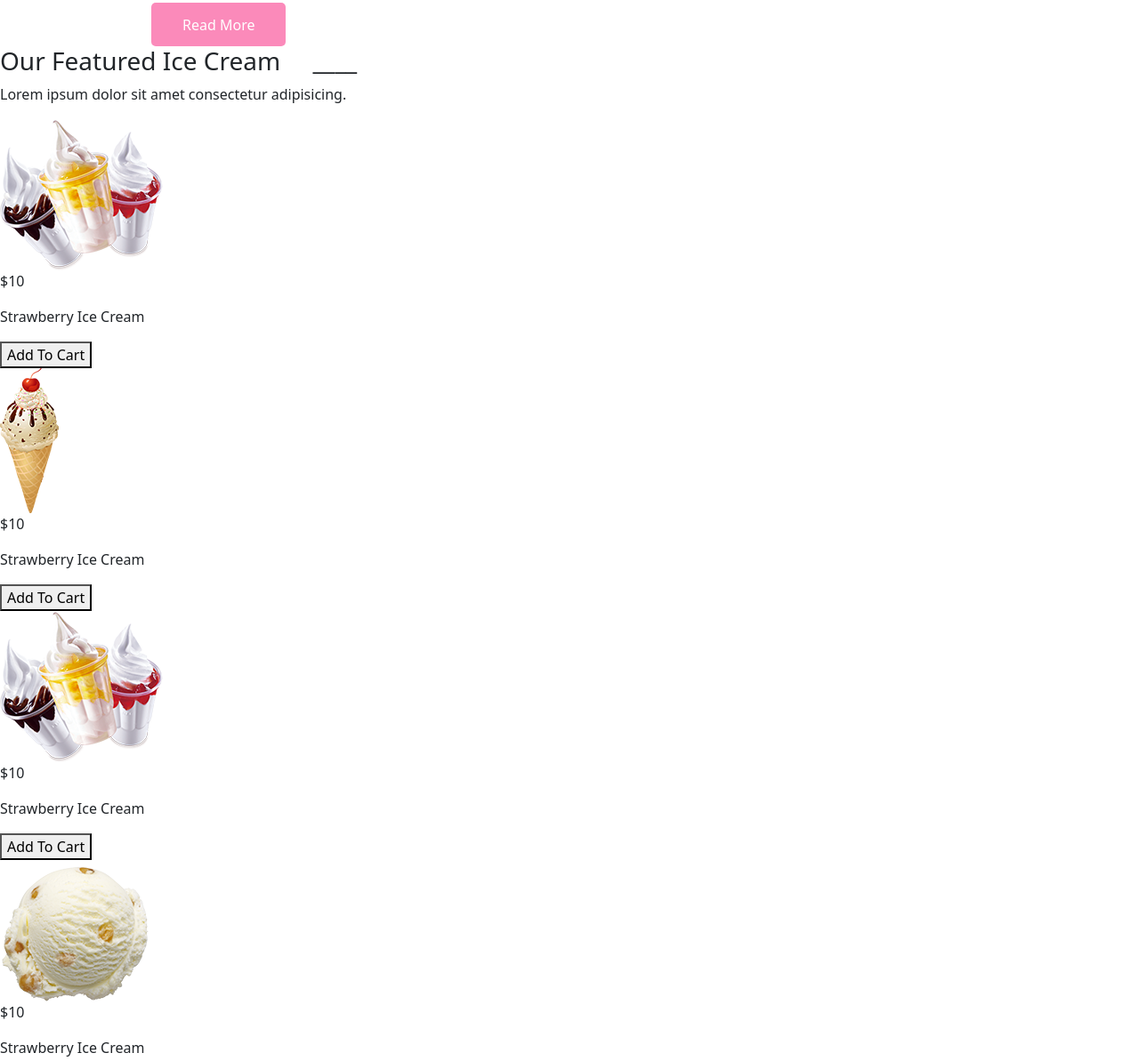
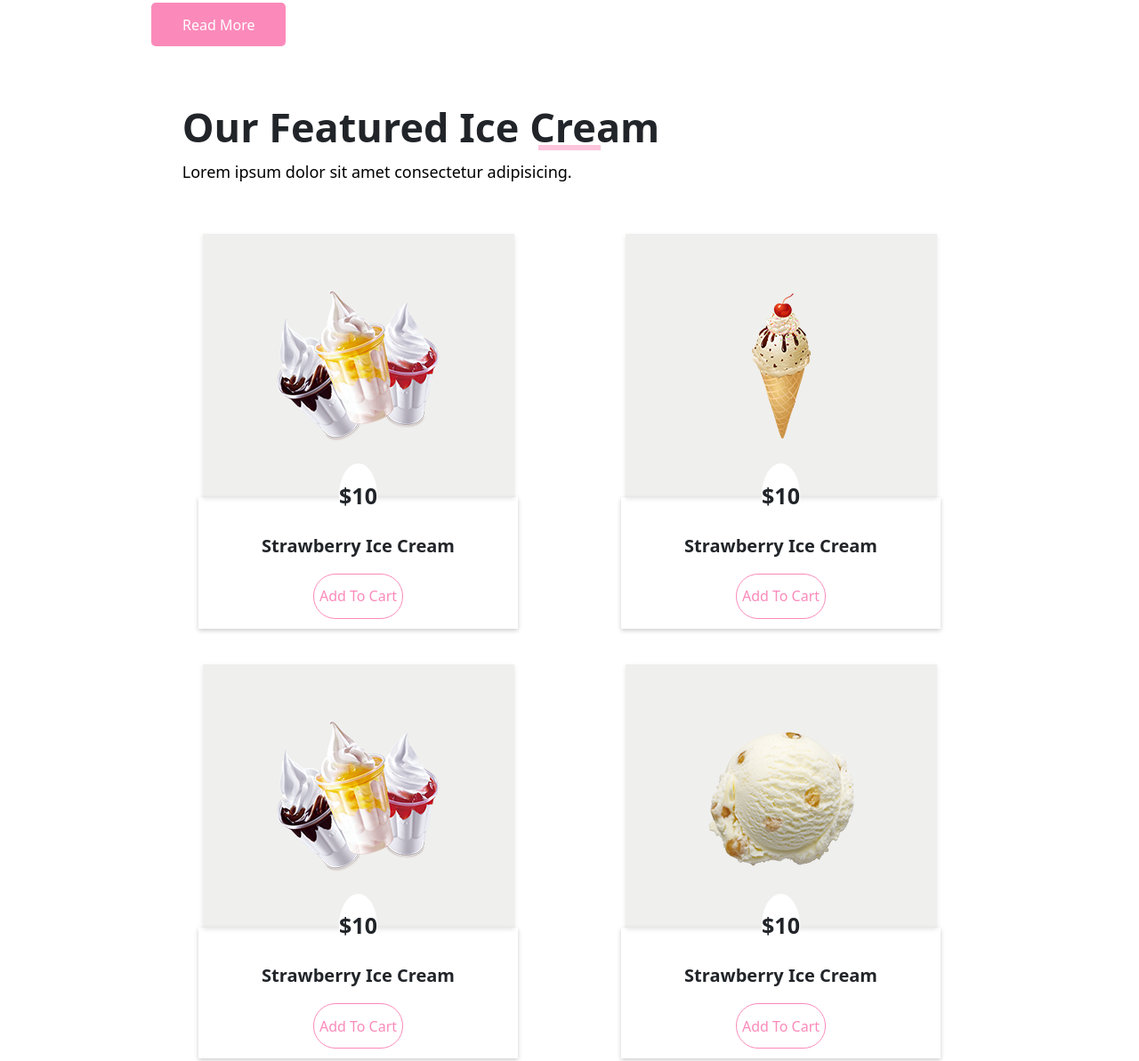
Before and after one commit to KadirDolek/Projet-Romyk_KD, a website: page index.html in a window 1280 px wide. Shown: the part 2238-3431 px from the top of the page at 89% size. Drawn offline with nearby package versions, Linux system fonts and the light colour scheme.

Commit message:
fin section3 CSS

```diff
--- a/index.html
+++ b/index.html
@@ -58,67 +58,70 @@
         <button>Read More</button>
     </div>
 </section>
-<section>
-    <div>
-        <h3>Our Featured Ice Cream	&nbsp;	&nbsp; ____</h3>
+<section class="sec3">
+    <div class="sec3-header">
+        <h3>Our Featured Ice Cream</h3>
         <p>Lorem ipsum dolor sit amet consectetur adipisicing.</p>
     </div>
-    <div>
-        <div>
-            <div>
+    <div id="sec3trait">
+
+    </div>
+    <div id="sec3glace">
+        <div id="sec3carte1">
+            <div id="sec3img1">
                 <img src="./public/assets/img/img-1.png" alt="">
             </div>
-            <div>
+            <div id="sec3txt">
                 <p>$10</p>
                 <p>Strawberry Ice Cream</p>
                 <button>Add To Cart</button>
             </div>
         </div>
-        <div>
-            <div>
+        <div id="sec3carte1">
+            <div id="sec3img1">
                 <img src="./public/assets/img/img-2.png" alt="">
             </div>
-            <div>
+            <div id="sec3txt">
                 <p>$10</p>
                 <p>Strawberry Ice Cream</p>
                 <button>Add To Cart</button>
             </div>
         </div>
-        <div>
-            <div>
+        <div id="sec3carte1">
+            <div id="sec3img1">
                 <img src="./public/assets/img/img-1.png" alt="">
             </div>
-            <div>
+            <div id="sec3txt">
                 <p>$10</p>
                 <p>Strawberry Ice Cream</p>
                 <button>Add To Cart</button>
             </div>
         </div>
-        <div>
-            <div>
+        <div id="sec3carte1">
+            <div id="sec3img1">
                 <img src="./public/assets/img/img-3.png" alt="">
             </div>
-            <div>
+            <div id="sec3txt">
                 <p>$10</p>
                 <p>Strawberry Ice Cream</p>
                 <button>Add To Cart</button>
             </div>
         </div>
-        <div>
-            <div>
+        <div id="sec3carte1">
+            <div id="sec3img1">
                 <img src="./public/assets/img/img-4.png" alt="">
             </div>
-            <div>
+            <div id="sec3txt">
                 <p>$10</p>
                 <p>Strawberry Ice Cream</p>
                 <button>Add To Cart</button>
             </div>
         </div>
-        <div>
-            <div>
+        <div id="sec3carte1">
+            <div id="sec3img1">
                 <img src="./public/assets/img/img-5.png" alt="">
             </div>
-            <div>
+            <div id="sec3txt">
                 <p>$10</p>
                 <p>Strawberry Ice Cream</p>
                 <button>Add To Cart</button>
--- a/src/sass/partials/_mixins.sass
+++ b/src/sass/partials/_mixins.sass
@@ -11,3 +11,10 @@
     padding-right: 35px
     padding-top: 12.5px
     padding-bottom: 12.5px
+@mixin padding-y
+    padding-top: 12.5%
+    padding-bottom: 12.5%
+
+@mixin padding-x
+    padding-left: 10%
+    padding-right: 10%
--- a/src/sass/partials/_style.sass
+++ b/src/sass/partials/_style.sass
@@ -1,9 +1,13 @@
 @use './_mixins' as *
 @use './_variables' as *
 
-body
-  background-color: rgb(255, 255, 255)
+html, body
+  width: 100%
+  max-width: 100%
   overflow-x: hidden
+  margin: 0
+  padding: 0
+
 
 .navbar
   position: fixed
@@ -99,7 +103,8 @@ body
   #sec2div1
     width: 920px
     display: flex
-    justify-content: end
+    justify-content: center
+    margin-left: 45px
 
     img
       height: 920px
@@ -130,3 +135,114 @@ body
       font-size: 20px
     button
      @include boutonRose
+
+
+.sec3
+  display: flex
+  flex-direction: column
+  width: 100%
+  margin-left: 0%
+  margin-right: 0%
+  margin-bottom: 50px
+  margin-top: 5%
+
+  .sec3-header
+    position: relative
+    display: flex
+    justify-content: start
+    flex-direction: column
+    margin-left: 16%
+
+    h3
+      font-size: 45px
+      font-weight: bold
+      margin-bottom: 10px
+      display: flex
+      align-items: center
+
+    p
+      font-size: 18px
+      color: rgb(0, 0, 0)
+      align-items: center
+
+  #sec3trait
+    position: relative
+    &::after
+      content: ""
+      border: 3px solid rgba(251, 138, 185, 0.493)
+      position: absolute
+      top: -60px
+      left: 50%
+      transform: translateX(-50%)
+      width: 70px
+
+  #sec3glace
+    width: 100%
+    display: flex
+    flex-wrap: wrap
+    justify-content: center
+    margin-top: 40px
+    @include padding-x
+    align-items: center
+
+    #sec3carte1
+      display: flex
+      flex-direction: column
+      align-items: center
+      margin-bottom: 40px
+      width: 475px
+      align-items: center
+
+      #sec3img1
+        width: 350px
+        display: flex
+        justify-content: center
+        @include padding-y
+        background-color: rgb(239, 239, 237)
+        height: 296px
+        box-shadow: 0px 2px 5px rgba(0, 0, 0, 0.1)
+        align-items: center
+
+        &:hover
+          background-color: rgb(249, 237, 192)
+
+      #sec3txt
+        display: flex
+        flex-direction: column
+        padding-left: 15%
+        padding-right: 15%
+        position: relative
+        box-shadow: 0px 2px 5px rgba(0, 0, 0, 0.2)
+        align-items: center
+
+        p:first-of-type
+          margin-left: 30%
+          margin-right: 30%
+          font-weight: bold
+          border-radius: 50%
+          padding-top: 17.5px
+          padding-bottom: 17.5px
+          margin-top: -17.5%
+          background-color: white
+          font-size: 25px
+          display: flex
+          justify-content: center
+          align-items: center
+
+        p:nth-of-type(2)
+          font-weight: bolder
+          font-size: 20px
+          margin-top: -5%
+          align-items: center
+
+        button
+          background-color: rgb(255, 255, 255)
+          border: solid 1px rgb(251, 138, 186)
+          border-radius: 25px
+          color: rgb(251, 138, 186)
+          padding-top: 12.5px
+          padding-bottom: 12.5px
+          margin-left: 15%
+          margin-right: 15%
+          margin-bottom: 5%
+          align-items: center
```
Also changed, not shown: public/styles/style.css, 1 other file.
